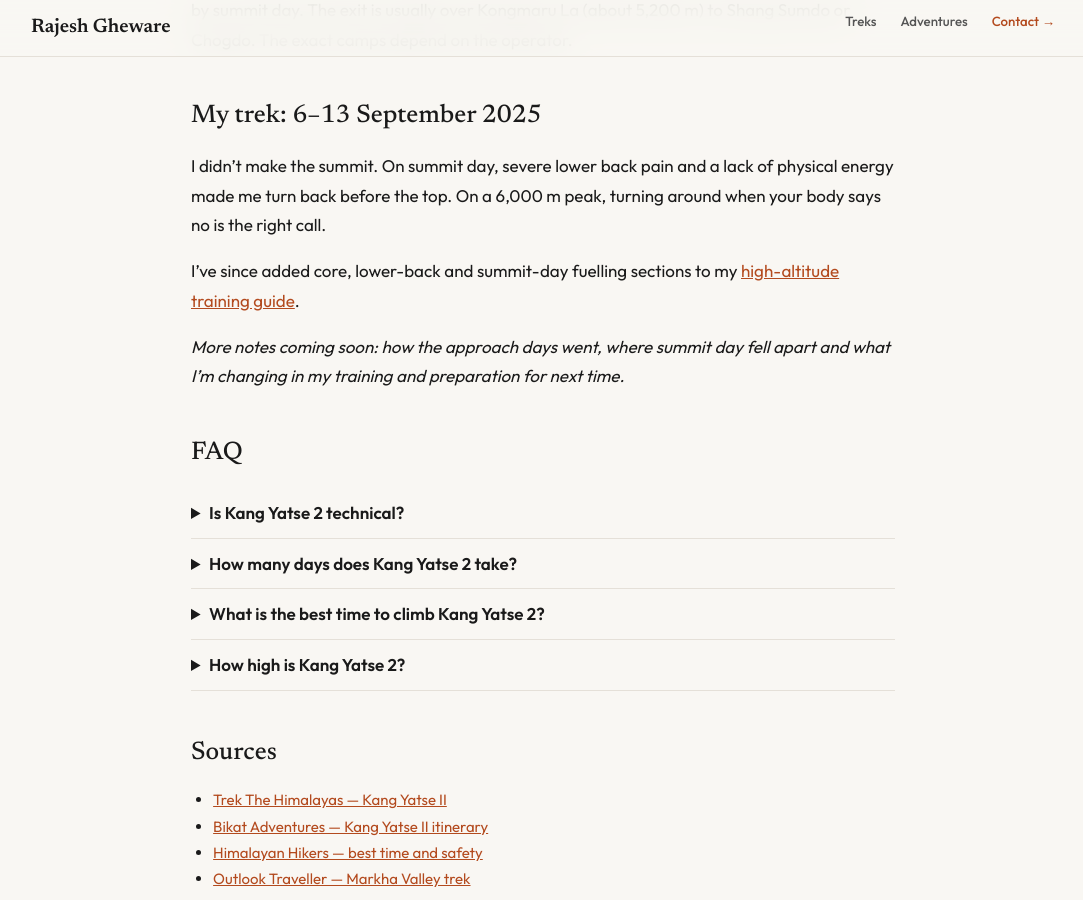
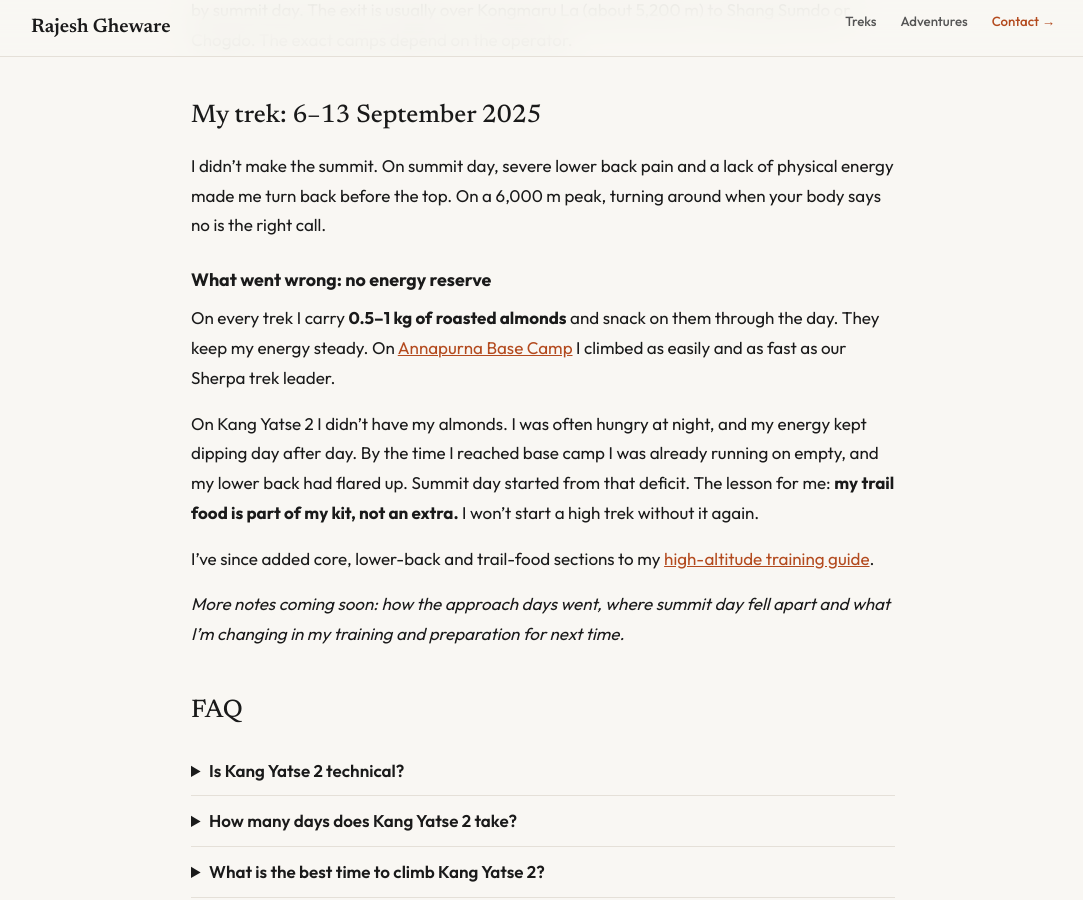
Before and after one commit to rajeshgheware/rajeshgheware.github.io, a Jekyll site: the page built from docs/_treks/kang-yatse-2.md, in a window 1280 px wide and 900 px high, scrolled down 1999 px. Shown: the whole window, without its empty margins (97-1180 px from the left). Built offline with Jekyll 4.4.1, drawn with Linux system fonts in a browser that asks for light colours.

Commit message:
treks: trail-food lesson from Kang Yatse 2 (roasted almonds) on KY2, ABC and fitness guide
Co-Authored-By: Claude Opus 5.5 <noreply@anthropic.com>
Claude-Session: https://claude.ai/code/session_016ZSG9DzvShe38o6YU5YnZH

```diff
--- a/docs/_treks/kang-yatse-2.md
+++ b/docs/_treks/kang-yatse-2.md
@@ -73,7 +73,17 @@ is usually over Kongmaru La (about 5,200 m) to Shang Sumdo or Chogdo. The exact
 I didn't make the summit. On summit day, severe lower back pain and a lack of physical energy made me turn back
 before the top. On a 6,000 m peak, turning around when your body says no is the right call.
 
-I've since added core, lower-back and summit-day fuelling sections to my
+### What went wrong: no energy reserve
+
+On every trek I carry **0.5–1 kg of roasted almonds** and snack on them through the day. They keep my energy steady.
+On [Annapurna Base Camp](/treks/annapurna-base-camp/) I climbed as easily and as fast as our Sherpa trek leader.
+
+On Kang Yatse 2 I didn't have my almonds. I was often hungry at night, and my energy kept dipping day after day. By
+the time I reached base camp I was already running on empty, and my lower back had flared up. Summit day started
+from that deficit. The lesson for me: **my trail food is part of my kit, not an extra.** I won't start a high trek
+without it again.
+
+I've since added core, lower-back and trail-food sections to my
 [high-altitude training guide](/treks/guides/high-altitude-fitness/).
 
 *More notes coming soon: how the approach days went, where summit day fell apart and what I'm changing in my training
```
Also changed, not shown: docs/_treks/annapurna-base-camp.md (+3 -0 lines), docs/treks/guides/high-altitude-fitness.md (+7 -1 lines).
